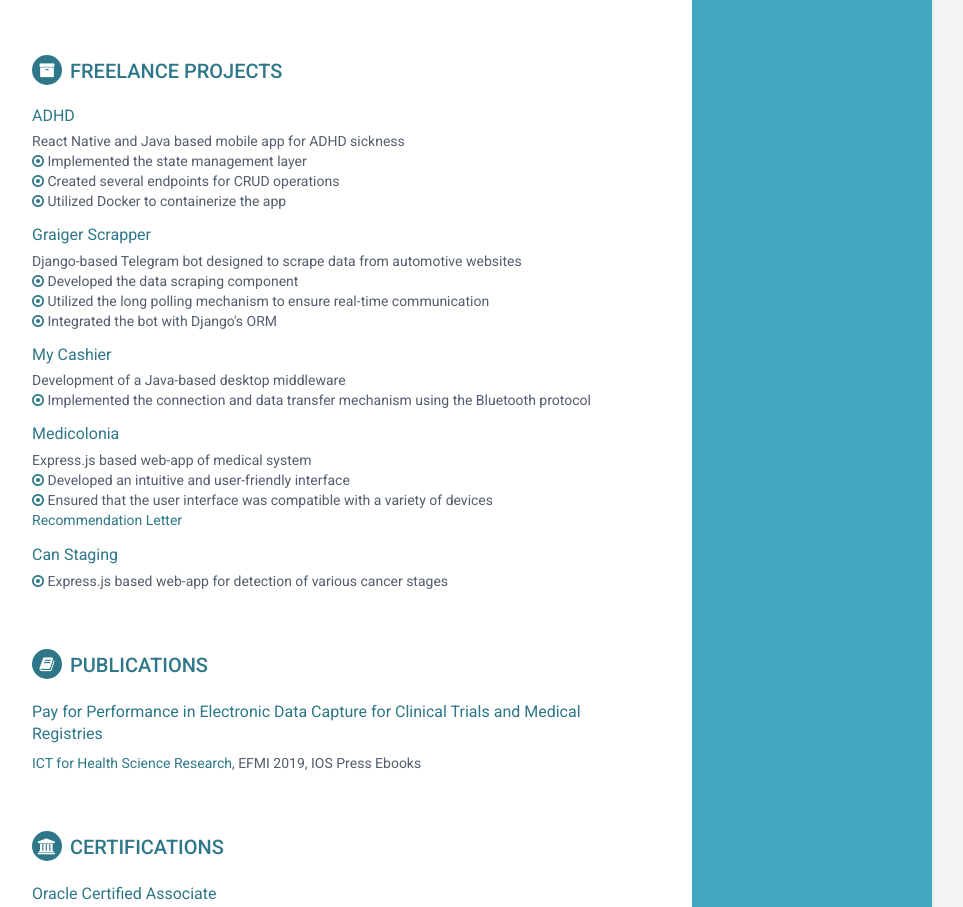
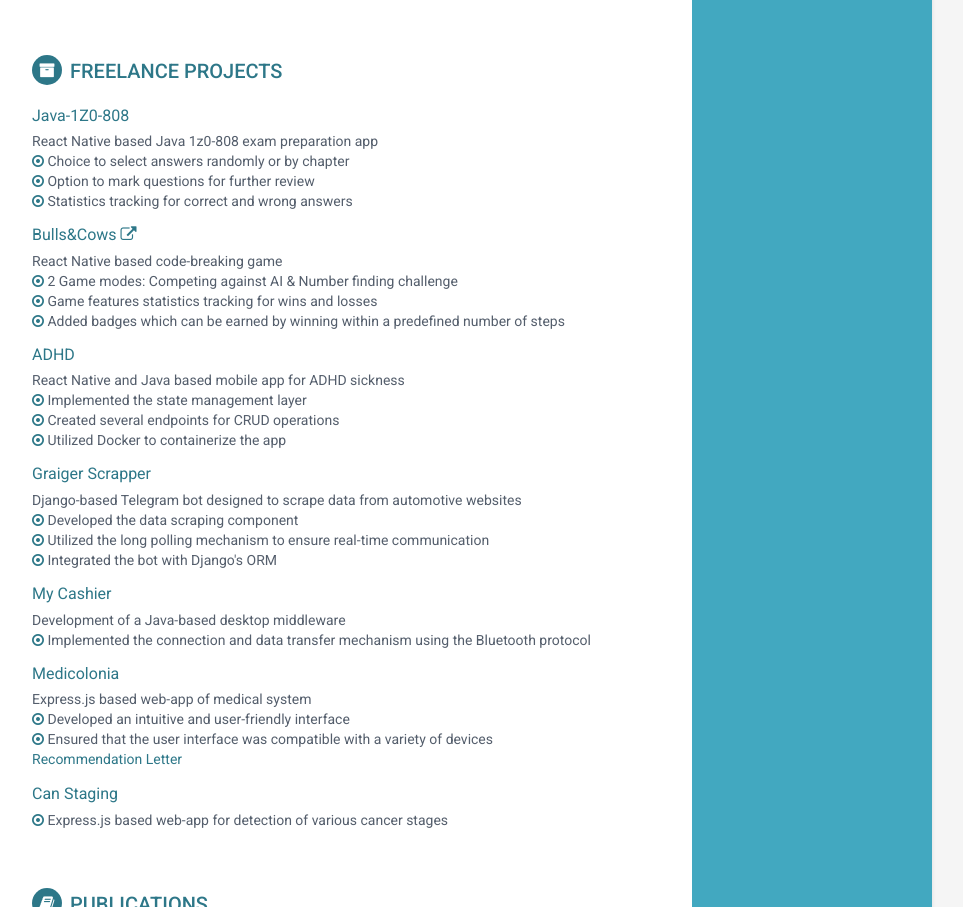
Before and after one commit to device999/CV, a plain HTML site: page index.html in a window 1280 px wide. Shown: the part 1726-2633 px from the top of the page, without its empty margins (188-1151 px from the left). Drawn offline with Linux system fonts and the light colour scheme.

Commit message:
latest updates

```diff
--- a/index.html
+++ b/index.html
@@ -418,6 +418,79 @@
 
             <!--//intro-->
             <!--//item-->
+
+            <div class="item">
+               <div class="meta">
+                  <div class="upper-row">
+                     <h3 class="project-title" style="color:#2d7788">Java-1Z0-808</h3>
+                  </div>
+                  <!--//upper-row-->
+               </div>
+               <!--//meta-->
+               <div class="details">
+                  React Native based Java 1z0-808 exam preparation app
+                  <table>
+                     <thead>
+                     </thead>
+                     <tbody>
+                        <tr>
+                           <td>
+                              <i class="fa fa-dot-circle-o" aria-hidden="true" style="color:#2d7788"></i> Choice to select answers randomly or by chapter
+                           </td>
+                        </tr>
+                        <tr>
+                           <td>
+                              <i class="fa fa-dot-circle-o" aria-hidden="true" style="color:#2d7788"></i> Option to mark questions for further review
+                           </td>
+                        </tr>
+                        <tr>
+                           <td>
+                              <i class="fa fa-dot-circle-o" aria-hidden="true" style="color:#2d7788"></i> Statistics tracking for correct and wrong answers
+                           </td>
+                        </tr>
+                     </tbody>
+                  </table>
+               </div>
+               <!--//details-->
+            </div>
+
+
+            <div class="item">
+               <div class="meta">
+                  <div class="upper-row">
+                     <h3 class="project-title" style="color:#2d7788">Bulls&Cows <a href="https://play.google.com/store/apps/details?id=com.device999.BullsAndCows" target="_blank"><i class="fa fa-external-link"></i></a></h3>
+                  </div>
+                  <!--//upper-row-->
+               </div>
+               <!--//meta-->
+               <div class="details">
+                  React Native based code-breaking game
+                  <table>
+                     <thead>
+                     </thead>
+                     <tbody>
+                        <tr>
+                           <td>
+                              <i class="fa fa-dot-circle-o" aria-hidden="true" style="color:#2d7788"></i>  2 Game modes: Competing against AI & Number finding challenge
+                           </td>
+                        </tr>
+                        <tr>
+                           <td>
+                              <i class="fa fa-dot-circle-o" aria-hidden="true" style="color:#2d7788"></i> Game features statistics tracking for wins and losses
+                           </td>
+                        </tr>
+                        <tr>
+                           <td>
+                              <i class="fa fa-dot-circle-o" aria-hidden="true" style="color:#2d7788"></i> Added badges which can be earned by winning within a predefined number of steps
+                           </td>
+                        </tr>
+                     </tbody>
+                  </table>
+               </div>
+               <!--//details-->
+            </div>
+
+
             <div class="item">
                <div class="meta">
                   <div class="upper-row">
```
Also changed, not shown: 2 other files.
